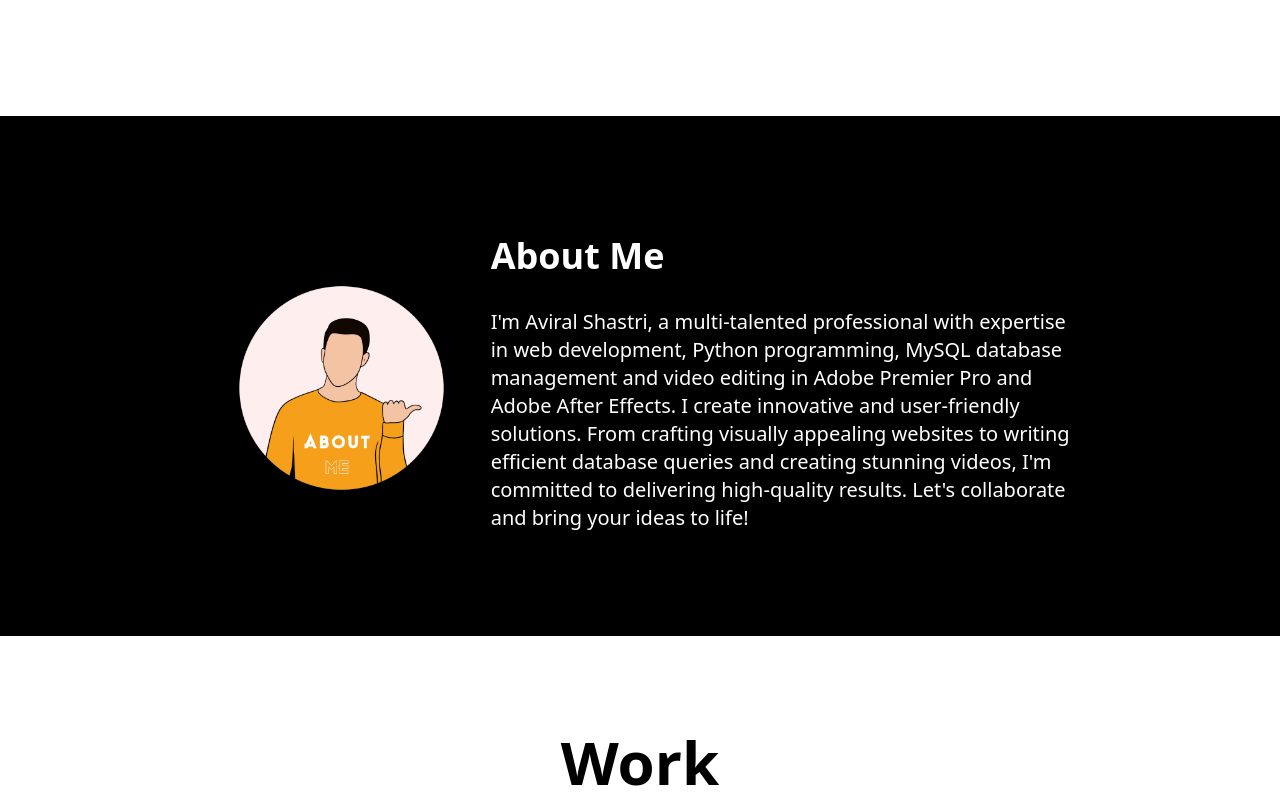
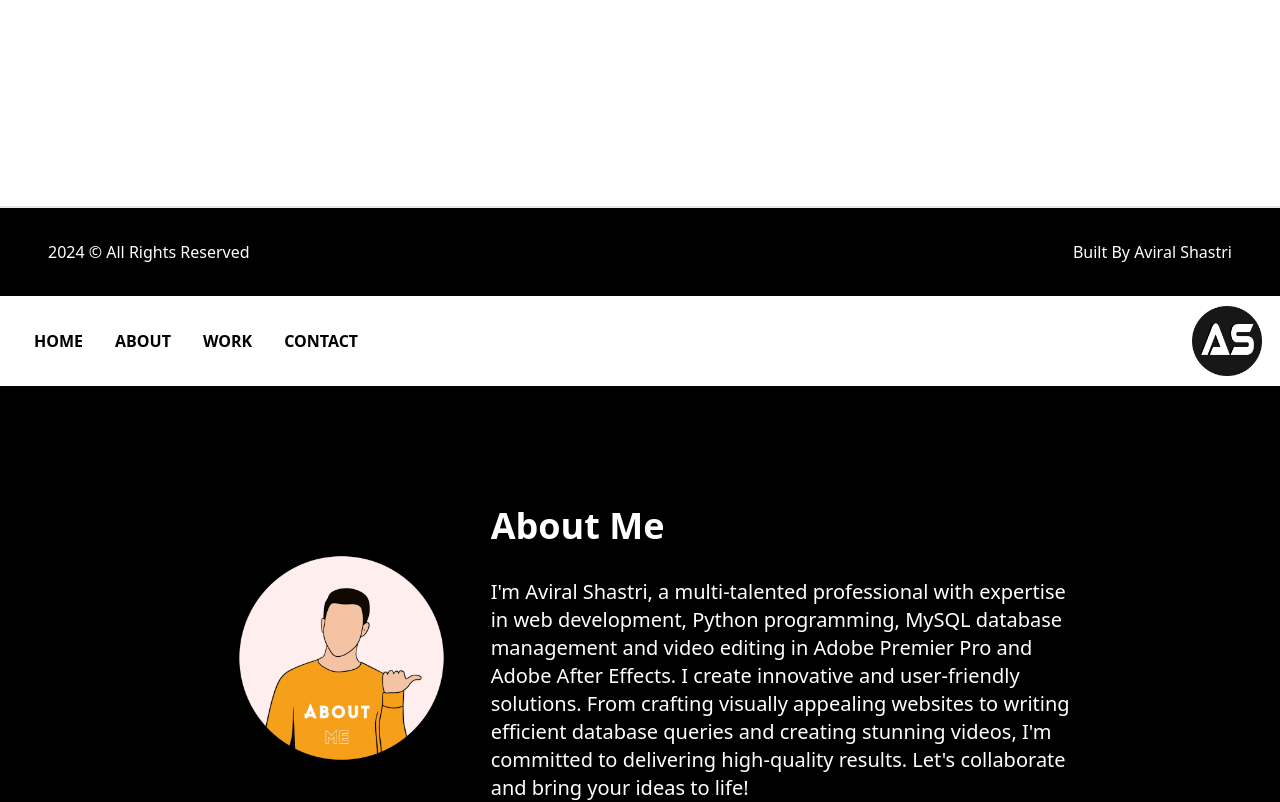
Before and after one commit to aviralshastri/portfolio-temporary, a Next.js app: page / in a window 1280 px wide. Shown: the part 890-1692 px from the top of the page. Built offline with nearby package versions, Linux system fonts and the light colour scheme.

Commit message:
SEO improvement

```diff
--- a/components/page.js
+++ b/components/page.js
@@ -1,19 +1,38 @@
 import Footer from "./Footer";
-import Header from "./header";
+import Header from "./Header";
 import { easeInOut, motion } from 'framer-motion';
-import ProgressBar from "./progressBar";
+import ProgressBar from "./ProgressBar";
 import ScrollToTopButton from "./ScrollToTopButton";
+import Head from 'next/head';
 
 export default function Page({ children }) {
-
     return (
         <>
-            <motion.main initial={{ opacity: 0, y: 20 }}
+            <Head>
+                <title>Portfolio Aviral Shastri</title>
+                <meta name="description" content="Welcome to the portfolio of Aviral Shastri. Discover projects, skills, and contact information." />
+                <meta name="keywords" content="Aviral Shastri, Portfolio, Web Developer, Projects, Skills" />
+                <meta name="author" content="Aviral Shastri" />
+                <meta name="viewport" content="width=device-width, initial-scale=1.0" />
+                <meta property="og:title" content="Portfolio Aviral Shastri" />
+                <meta property="og:description" content="Welcome to the portfolio of Aviral Shastri. Discover projects, skills, and contact information." />
+                <meta property="og:url" content="https://aviral-shastri-portfolio.vercel.app/" />
+                <meta property="og:image" content="https://aviral-shastri-portfolio.vercel.app/me.jpg" />
+                <meta name="twitter:title" content="Portfolio Aviral Shastri" />
+                <meta name="twitter:description" content="Welcome to the portfolio of Aviral Shastri. Discover projects, skills, and contact information." />
+                <meta name="twitter:image" content="https://aviral-shastri-portfolio.vercel.app/me.jpg" />
+            </Head>
+            <Header />
+            <motion.main
+                initial={{ opacity: 0, y: 20 }}
                 animate={{ opacity: 1, y: 0 }}
                 exit={{ opacity: 0, y: 20 }}
-                transition={{ duration: 0.6, ease: easeInOut, delay: 0.2 }}>
+                transition={{ duration: 0.6, ease: easeInOut, delay: 0.2 }}
+            >
                 {children}
             </motion.main>
+            <Footer />
+            <ScrollToTopButton />
         </>
-    )
+    );
 }
```
